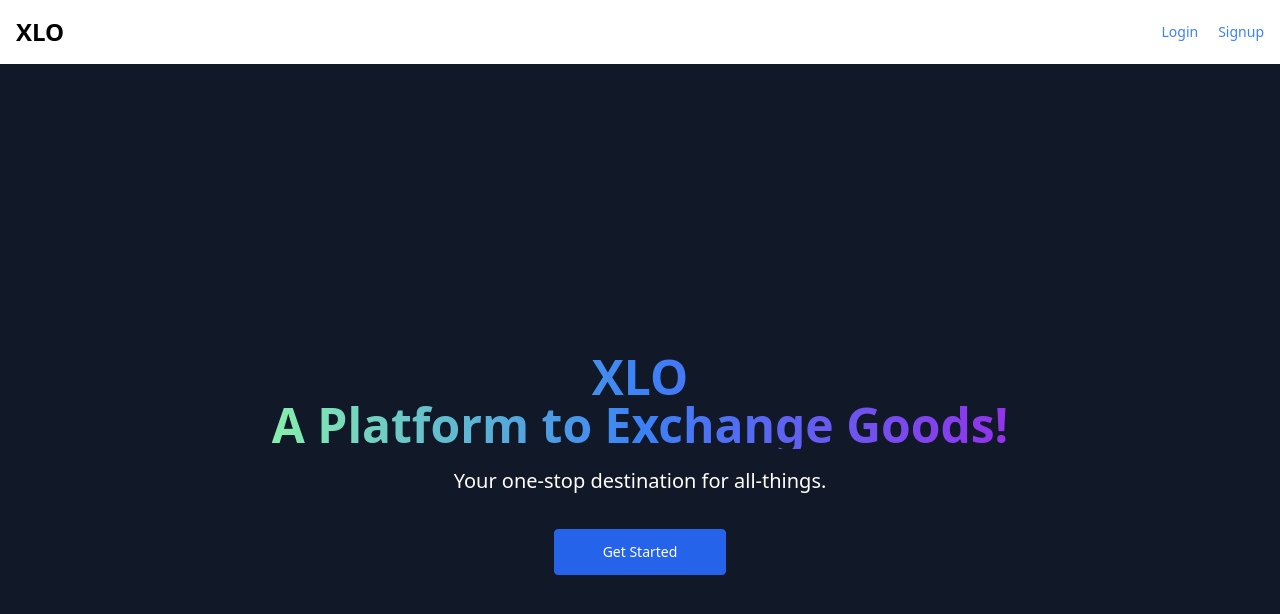
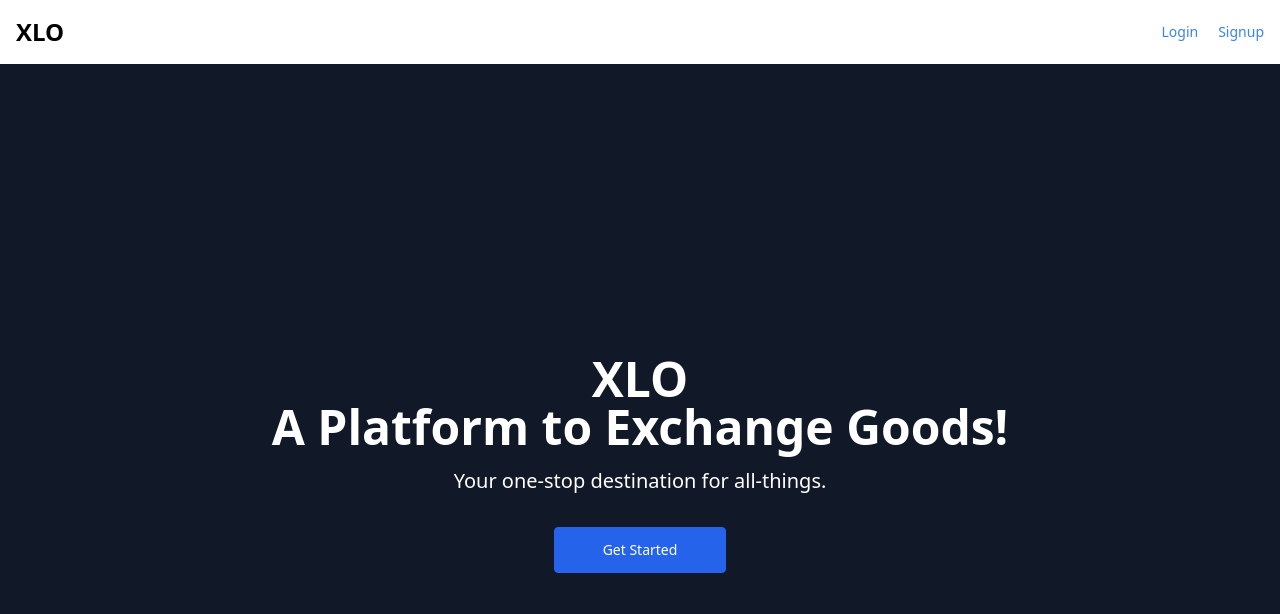
Before and after one commit to Abhinav5050649/Capitall_Frontend, a React (Vite) app in the folder client/: page / in a window 1280 px wide. Shown: the top 614 px of the page. Built offline with nearby package versions, Linux system fonts and the light colour scheme.

Commit message:
Update: Home page issue in build

```diff
--- a/client/src/pages/Home.jsx
+++ b/client/src/pages/Home.jsx
@@ -5,18 +5,18 @@ export default function Home() {
     return (
         <>
             <Navbar />
-            <section className="bg-gray-900 text-white">
+            <section className="bg-gray-900">
                 <div className="mx-auto max-w-screen-xl px-4 py-32 lg:flex lg:h-screen flex min-h-screen min-w-screen lg:items-center">
                     <div className="mx-auto max-w-3xl text-center">
                         <h1
-                            className="bg-gradient-to-r from-green-300 via-blue-500 to-purple-600 bg-clip-text text-3xl font-extrabold text-transparent sm:text-5xl"
+                            className="bg-clip-text text-3xl text-white font-extrabold text-transparent sm:text-5xl"
                         >
                             XLO
 
-                            <span className="sm:block"> A Platform to Exchange Goods! </span>
+                            <span className="text-white sm:block"> A Platform to Exchange Goods! </span>
                         </h1>
 
-                        <p className="mx-auto mt-4 max-w-xl sm:text-xl/relaxed">
+                        <p className="mx-auto mt-4 max-w-xl text-white sm:text-xl ">
                             Your one-stop destination for all-things.
                         </p>
 
```
